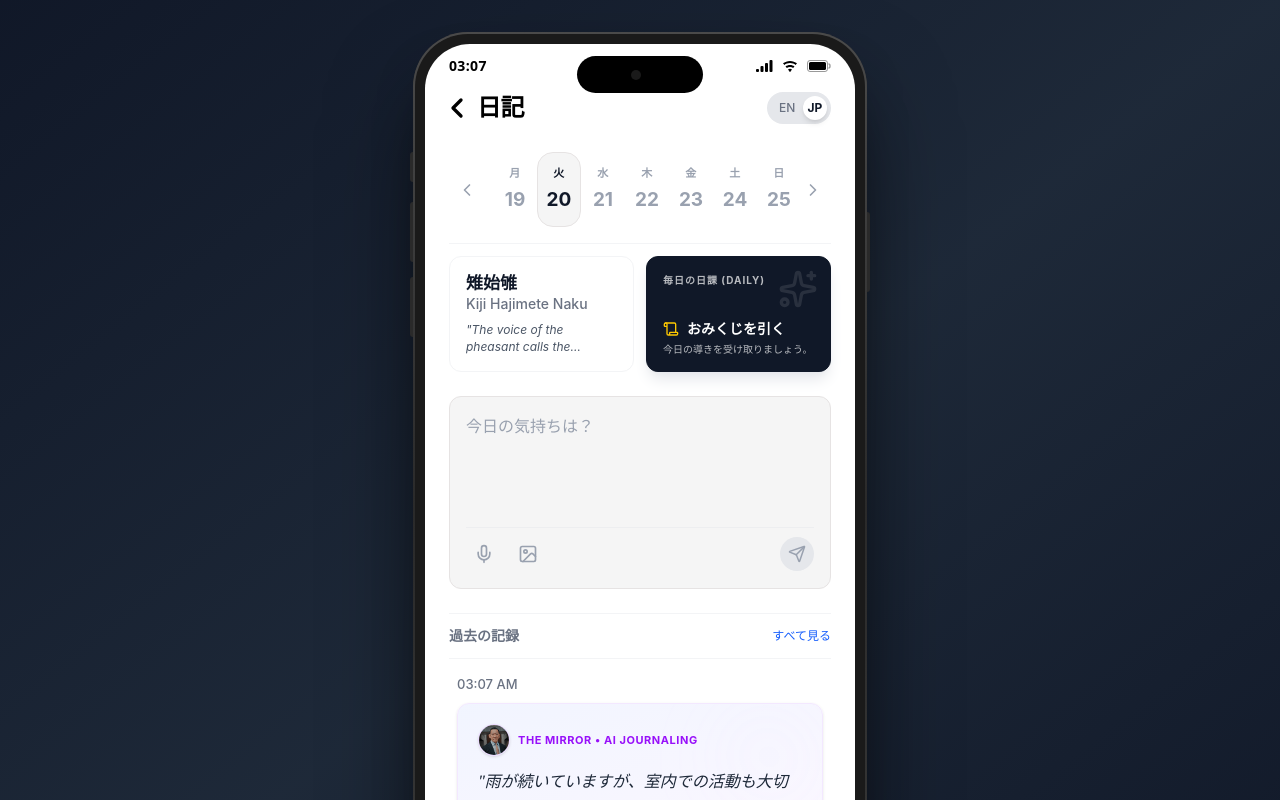
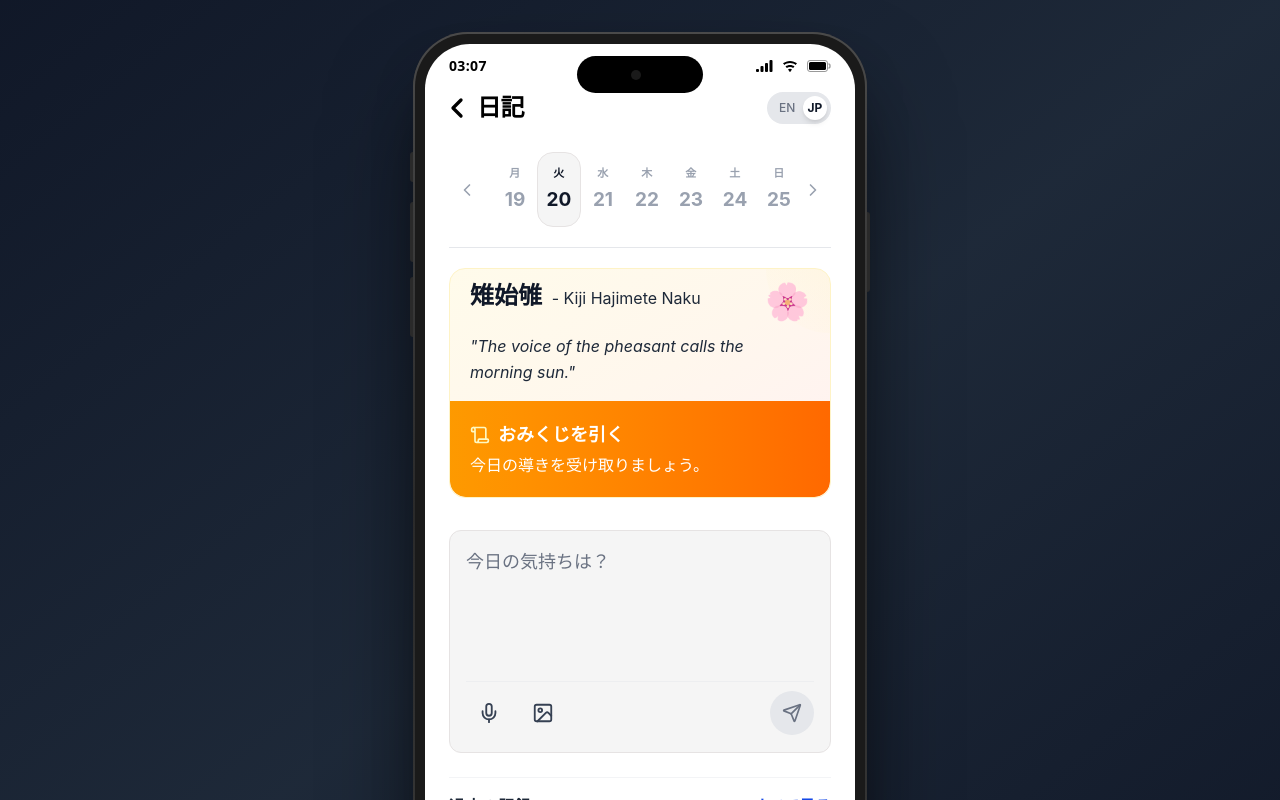
Before and after one commit to cachep-xidau/omikuji, a React (Vite) app: page /#/diary in a window 1280 px wide. Shown: the top 800 px of the page. Built offline with nearby package versions, Linux system fonts and the light colour scheme; sample sign-in values are in the browser's storage.

Commit message:
Refactor DiaryScreen: Remove 'Today' label, Sparkles icon, and separator line

```diff
--- a/src/components/DiaryEntryItem.jsx
+++ b/src/components/DiaryEntryItem.jsx
@@ -43,7 +43,7 @@ const DiaryEntryItem = ({ item, onDelete, onSelect }) => {
             >
                 <div className="flex items-center gap-2 mb-3">
                     <Scroll size={14} className="text-yellow-600" />
-                    <span className="text-[12px] font-bold text-gray-500 uppercase tracking-widest">
+                    <span className="text-[13px] font-bold text-gray-700 uppercase tracking-widest">
                         Daily Fortune • {new Date(item.timestamp).toLocaleTimeString([], { hour: '2-digit', minute: '2-digit' })}
                     </span>
                 </div>
@@ -70,7 +70,7 @@ const DiaryEntryItem = ({ item, onDelete, onSelect }) => {
                 {/* Time Header (Outside) */}
                 <div className="flex justify-between items-start mb-2">
                     <div className="flex items-center gap-2">
-                        <span className="text-[13px] font-medium text-gray-500">
+                        <span className="text-[14px] font-medium text-gray-700">
                             {formattedTime}
                         </span>
                         {/* Only show lock if encrypted (AI entries likely not, but good to have logic) */}
@@ -110,7 +110,7 @@ const DiaryEntryItem = ({ item, onDelete, onSelect }) => {
                 animate={{ opacity: 1, y: 0 }}
                 className="mb-6 pl-4 border-l-2 border-purple-200"
             >
-                <p className="text-gray-500 italic text-sm leading-relaxed font-serif">
+                <p className="text-gray-700 italic text-sm leading-relaxed font-serif">
                     "{item.content}"
                 </p>
             </motion.div>
--- a/src/components/HealthCard.jsx
+++ b/src/components/HealthCard.jsx
@@ -10,7 +10,7 @@ const HealthCard = ({ icon: Icon, title, value, unit, status = 'Mid' }) => {
         {unit && <span className="text-sm text-gray-400">{unit}</span>}
       </div>
       <div className="mt-1">
-        <span className="text-xs text-gray-500">{status}</span>
+        <span className="text-sm text-gray-700">{status}</span>
       </div>
     </div>
   );
--- a/src/components/MissionCard.jsx
+++ b/src/components/MissionCard.jsx
@@ -2,7 +2,7 @@ import { motion } from 'framer-motion';
 
 const MissionCard = ({ icon, title, level, status, progress = 0 }) => {
   const getLevelColor = (level) => {
-    switch(level?.toLowerCase()) {
+    switch (level?.toLowerCase()) {
       case 'easy': return 'bg-green-100 text-green-700';
       case 'medium': return 'bg-yellow-100 text-yellow-700';
       case 'hard': return 'bg-red-100 text-red-700';
@@ -20,11 +20,11 @@ const MissionCard = ({ icon, title, level, status, progress = 0 }) => {
       <h4 className="text-sm font-medium text-black mb-2">{title}</h4>
       <div className="flex items-center gap-2 mb-2">
         {level && (
-          <span className={`text-xs px-2 py-0.5 rounded-full ${getLevelColor(level)}`}>
+          <span className={`text-sm px-2 py-0.5 rounded-full ${getLevelColor(level)}`}>
             {level}
           </span>
         )}
-        <span className="text-xs text-gray-500">{status}</span>
+        <span className="text-sm text-gray-700">{status}</span>
       </div>
       {progress > 0 && (
         <div className="w-full bg-gray-200 rounded-full h-1.5 mt-2">
--- a/src/screens/DiaryScreen.jsx
+++ b/src/screens/DiaryScreen.jsx
@@ -1,7 +1,7 @@
 import React, { useState, useEffect } from 'react';
 import { useNavigate } from 'react-router-dom';
 import { motion, AnimatePresence } from 'framer-motion';
-import { Mic, Send, Image as ImageIcon, Sparkles, Wind, Scroll, ChevronLeft } from 'lucide-react';
+import { Mic, Send, Image as ImageIcon, Wind, Scroll, ChevronLeft } from 'lucide-react';
 import { useDiary } from '../data/DiaryContext';
 import WeeklyCalendar from '../components/WeeklyCalendar';
 import DiaryEntryItem from '../components/DiaryEntryItem';
@@ -182,83 +182,72 @@ const DiaryScreen = () => {
 
             <div className="flex-1 flex flex-col pt-[100px] pb-24 px-6 relative z-10">
                 {/* --- HEADER SECTION --- */}
-                <div className="mb-6 space-y-3">
+                <div className="mb-8 space-y-5">
                     {/* Calendar */}
-                    <div className="border-b border-gray-100 pb-2">
+                    <div className="border-b border-gray-200 pb-3">
                         <WeeklyCalendar selectedDate={selectedDate} onDateSelect={setSelectedDate} />
                     </div>
 
-                    {/* TWO COLUMN WIDGETS */}
-                    <div className="grid grid-cols-2 gap-3">
-                        {/* 1. Microseason Card (Compact) */}
+                    {/* COMBINED CULTURAL CONTEXT CARD */}
                     <motion.div
                         initial={{ opacity: 0, y: 10 }}
                         animate={{ opacity: 1, y: 0 }}
-                            className="bg-white border border-gray-100 rounded-xl p-4 relative overflow-hidden h-full flex flex-col justify-between"
+                        className="bg-gradient-to-br from-amber-50 via-orange-50 to-rose-50 border border-amber-100 rounded-2xl px-5 py-3 relative overflow-hidden"
                     >
-                            <div className="relative z-10">
-                                <h2 className="text-[17px] font-bold text-gray-900 leading-tight">{microseason.name_ja}</h2>
-                                <p className="text-sm text-gray-500 font-medium">{microseason.name_romaji}</p>
+                        {/* Decorative Background */}
+                        <div className="absolute top-0 right-0 w-32 h-32 bg-gradient-to-bl from-amber-100/50 to-transparent rounded-full -translate-y-1/2 translate-x-1/2" />
+
+                        {/* Microseason Section */}
+                        <div className="relative z-10 pb-4">
+                            <div className="flex items-start justify-between">
+                                <div>
+                                    <h2 className="text-2xl font-bold text-gray-900 leading-tight">
+                                        {microseason.name_ja} <span className="text-base font-normal text-gray-800 ml-1">- {microseason.name_romaji}</span>
+                                    </h2>
                                 </div>
-                            <div className="relative z-10 mt-2">
-                                <p className="text-xs text-gray-600 leading-snug italic line-clamp-2">
+                                <div className="text-4xl opacity-80">{microseason.icon || '🌸'}</div>
+                            </div>
+                            <p className="text-base text-gray-800 leading-relaxed italic mt-3">
                                 "{microseason.quote}"
                             </p>
                         </div>
-                        </motion.div>
 
-                        {/* 2. Fortune Widget (Interactable) */}
+                        {/* Fortune Section */}
                         <motion.button
                             onClick={() => setShowFortuneDraw(true)}
-                            initial={{ opacity: 0, y: 10 }}
-                            animate={{ opacity: 1, y: 0 }}
-                            transition={{ delay: 0.1 }}
-                            className={`rounded-xl p-4 relative overflow-hidden h-full flex flex-col justify-between text-left transition-all ${todaysFortune
-                                ? 'bg-[#FFFDF5] border border-[#E8E4D0]'
-                                : 'bg-gray-900 border border-gray-900 text-white shadow-lg shadow-gray-200'
-                                }`}
+                            className="w-full text-left relative z-10"
+                            whileTap={{ scale: 0.98 }}
                         >
                             {todaysFortune ? (
-                                <>
-                                    <div className="flex justify-between items-start">
-                                        <span className="text-[10px] uppercase font-bold tracking-widest text-gray-400">
-                                            {t('fortune.today')}
-                                        </span>
-                                        {todaysFortune.isTied && <span className="text-[10px]">{t('fortune.tied')}</span>}
-                                    </div>
+                                <div className="flex items-center justify-between">
                                     <div>
                                         <div
-                                            className="inline-block px-2 py-0.5 rounded text-[10px] items-center gap-1 font-bold mb-1"
-                                            style={{ backgroundColor: todaysFortune.color + '20', color: todaysFortune.color === '#FFD700' ? '#B8860B' : todaysFortune.color }}
+                                            className="inline-block px-3 py-1 rounded-full text-base font-bold mb-2"
+                                            style={{ backgroundColor: todaysFortune.color + '30', color: todaysFortune.color === '#FFD700' ? '#B8860B' : todaysFortune.color }}
                                         >
                                             {todaysFortune.level}
                                         </div>
-                                        <p className="text-xs text-gray-600 line-clamp-1 font-serif italic">
+                                        <p className="text-base text-gray-800 font-serif italic line-clamp-1">
                                             {todaysFortune.proverb_jp}
                                         </p>
                                     </div>
-                                </>
+                                </div>
                             ) : (
-                                <>
-                                    <div className="absolute top-0 right-0 p-3 opacity-10 text-white">
-                                        <Sparkles size={40} />
-                                    </div>
-                                    <span className="text-[10px] uppercase font-bold tracking-widest opacity-70">
-                                        {t('fortune.daily')}
-                                    </span>
+                                <div className="flex items-center justify-between bg-gradient-to-r from-amber-500 to-orange-500 -mx-5 -mb-3 px-5 py-5 rounded-b-2xl text-white">
                                     <div>
                                         <div className="flex items-center gap-2 mb-1">
-                                            <Scroll size={16} className="text-yellow-400" />
-                                            <span className="font-bold text-sm">{t('fortune.draw')}</span>
+                                            <Scroll size={20} className="text-yellow-100" />
+                                            <span className="font-bold text-lg">{t('fortune.draw')}</span>
                                         </div>
-                                        <p className="text-[10px] opacity-70 leading-tight">
+                                        <p className="text-base opacity-100 font-medium">
                                             {t('fortune.guidance')}
                                         </p>
                                     </div>
-                                </>
+
+                                </div>
                             )}
                         </motion.button>
-                    </div>
+                    </motion.div>
                 </div>
 
                 {/* --- INPUT SECTION (Account Style) --- */}
@@ -268,7 +257,7 @@ const DiaryScreen = () => {
                             value={inputContent}
                             onChange={(e) => setInputContent(e.target.value)}
                             placeholder={t('input.placeholder')}
-                            className="w-full bg-transparent text-gray-900 text-[16px] leading-relaxed placeholder:text-gray-400 resize-none focus:outline-none min-h-[100px]"
+                            className="w-full bg-transparent text-gray-900 text-lg leading-relaxed placeholder:text-gray-500 resize-none focus:outline-none min-h-[120px]"
                         />
 
                         {/* Action Bar */}
@@ -278,33 +267,33 @@ const DiaryScreen = () => {
                                 <button
                                     onClick={handleMicClick}
                                     disabled={!isSupported}
-                                    className={`p-2 rounded-full transition-all duration-200 relative ${isRecording
+                                    className={`p-3 rounded-full transition-all duration-200 relative ${isRecording
                                         ? 'bg-red-500 text-white animate-pulse'
                                         : isSupported
-                                            ? 'text-gray-400 hover:text-gray-600 hover:bg-gray-200/50'
-                                            : 'text-gray-300 cursor-not-allowed'
+                                            ? 'text-gray-700 hover:text-gray-900 hover:bg-gray-200/50'
+                                            : 'text-gray-400 cursor-not-allowed'
                                         }`}
                                     title={!isSupported ? 'Speech recognition not supported in this browser' : isRecording ? 'Stop recording' : 'Start recording'}
                                 >
-                                    <Mic size={20} strokeWidth={2} />
+                                    <Mic size={22} strokeWidth={2} />
                                     {isRecording && (
                                         <span className="absolute -top-1 -right-1 w-2 h-2 bg-red-600 rounded-full animate-ping" />
                                     )}
                                 </button>
-                                <button className="p-2 text-gray-400 hover:text-gray-600 hover:bg-gray-200/50 rounded-full transition-colors">
-                                    <ImageIcon size={20} strokeWidth={2} />
+                                <button className="p-3 text-gray-700 hover:text-gray-900 hover:bg-gray-200/50 rounded-full transition-colors">
+                                    <ImageIcon size={22} strokeWidth={2} />
                                 </button>
                             </div>
 
                             <button
                                 onClick={handleSend}
                                 disabled={!inputContent.trim()}
-                                className={`p-2 rounded-full transition-all duration-200 ${inputContent.trim()
+                                className={`p-3 rounded-full transition-all duration-200 ${inputContent.trim()
                                     ? 'bg-gray-900 text-white shadow-md hover:bg-black'
-                                    : 'bg-gray-200 text-gray-400'
+                                    : 'bg-gray-200 text-gray-500'
                                     }`}
                             >
-                                <Send size={18} />
+                                <Send size={20} />
                             </button>
                         </div>
                     </div>
@@ -312,11 +301,11 @@ const DiaryScreen = () => {
 
                 {/* Timeline (Context) */}
                 <div className="h-[320px] overflow-y-auto scrollbar-hide -mx-6 px-6 pb-12">
-                    <div className="bg-white border-y border-gray-100 py-3 mb-4 flex justify-between items-center">
-                        <h3 className="text-sm font-semibold text-gray-500 uppercase">{t('timeline.previous')}</h3>
+                    <div className="bg-white border-y border-gray-100 py-4 mb-4 flex justify-between items-center">
+                        <h3 className="text-base font-bold text-gray-800 uppercase tracking-wide">{t('timeline.previous')}</h3>
                         <button
                             onClick={() => navigate('/diary/history')}
-                            className="text-xs font-medium text-blue-600 hover:text-blue-700 transition-colors"
+                            className="text-base font-semibold text-blue-700 hover:text-blue-800 transition-colors"
                         >
                             {t('timeline.viewAll')}
                         </button>
```
Also changed, not shown: src/components/WeeklySnapshot.jsx (+16 -16 lines), src/data/DiaryContext.jsx (+15 -4 lines), src/screens/AccountScreen.jsx (+5 -5 lines), src/screens/DiaryEntryScreen.jsx (+9 -9 lines), src/screens/DiaryHistoryScreen.jsx (+8 -8 lines), src/screens/HomeScreen.jsx (+6 -6 lines). Lines whose indentation alone changed are shown as unchanged.
